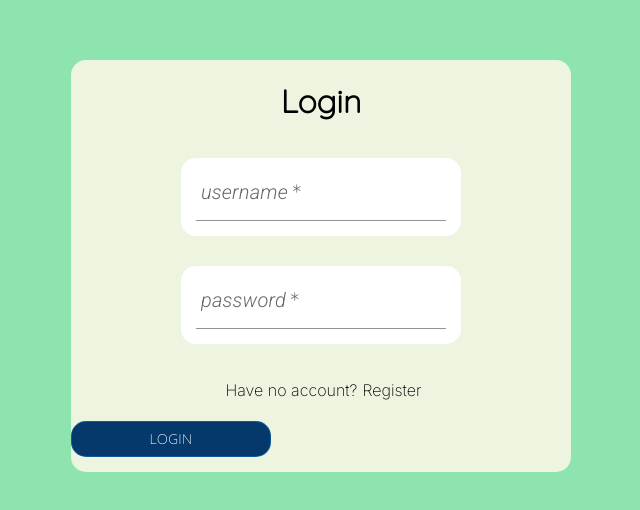
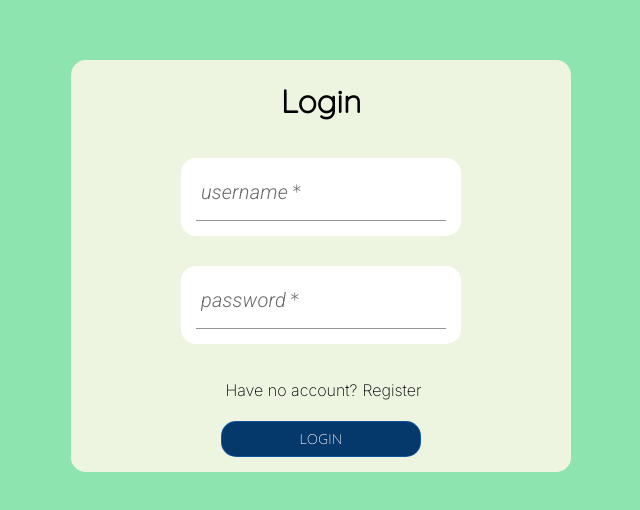
Before and after one commit to RichardPlangar/E-Commerce, a React (Create React App) app in the folder Frontend/: page /login in a window 1280 px wide. Shown: the part 134-644 px from the top of the page, without its empty margins (319-959 px from the left). Built offline with nearby package versions, Linux system fonts and the light colour scheme; the HTML template or start-up script is replaced by a standard one; a web font is replaced by a local one.

Commit message:
login button has been centered in the middle

```diff
--- a/Frontend/src/pages/Login/Login.tsx
+++ b/Frontend/src/pages/Login/Login.tsx
@@ -94,10 +94,10 @@ const Login: React.FC = () => {
                 <span>Register</span>
               </Link>
             </div>
+            <Button type="submit" variant="outlined">
+              Login
+            </Button>
           </div>
-          <Button type="submit" variant="outlined">
-            Login
-          </Button>
         </Box>
       </div>
       <Toaster />
```
